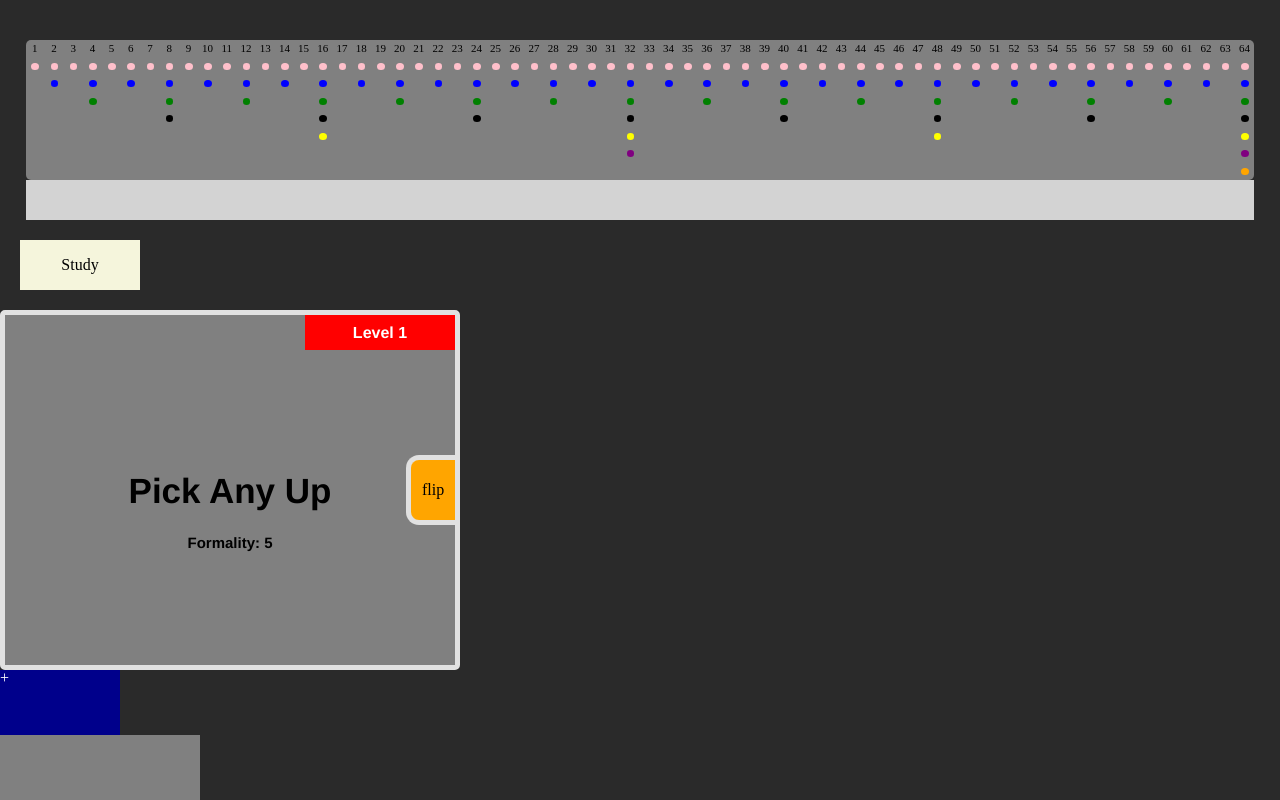
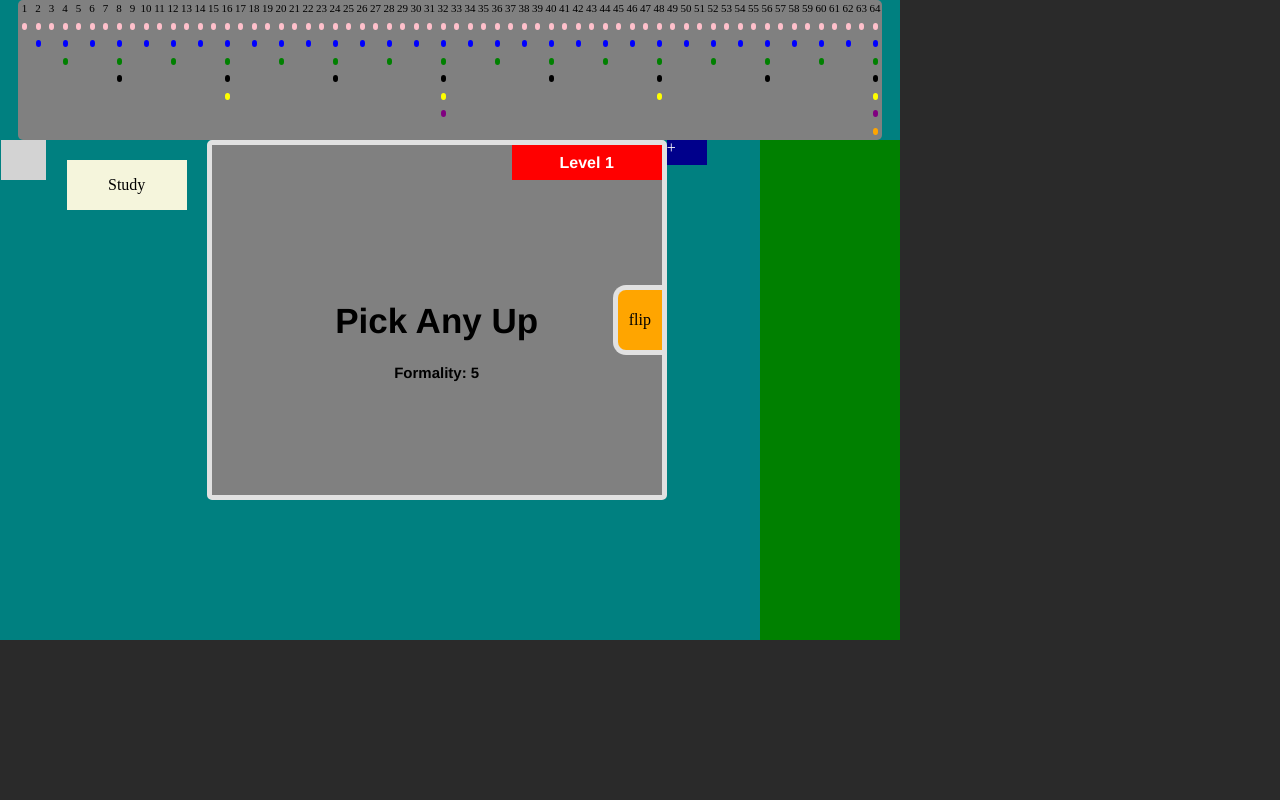
Before and after one commit to emersonscheffer/character, a React (Create React App) app in the folder client/: page / in a window 1280 px wide. Shown: the top 800 px of the page. Built offline with nearby package versions, Linux system fonts and the light colour scheme.

Commit message:
layout changes

```diff
--- a/client/src/components/leitnerComponents/LeitnerAddCardButton.jsx
+++ b/client/src/components/leitnerComponents/LeitnerAddCardButton.jsx
@@ -6,8 +6,8 @@ const LeitnerAddCardButton = ({ openCloseModal, displayBtn }) => {
       onClick={openCloseModal}
       style={{
         display: displayBtn ? "none" : "block",
-        width: "120px",
-        height: "65px",
+        width: "40px",
+        height: "25px",
         backgroundColor: "darkblue",
         color: "white",
       }}
--- a/client/src/components/leitnerComponents/LeitnerCardsList.jsx
+++ b/client/src/components/leitnerComponents/LeitnerCardsList.jsx
@@ -20,7 +20,14 @@ const LeitnerCardList = ({ cardList }) => {
   };
 
   return (
-    <div style={{ backgroundColor: "gray", width: "200px", height: "500px" }}>
+    <div
+      style={{
+        backgroundColor: "green",
+        width: "100%",
+        height: "500px",
+        gridColumn: "6/9",
+      }}
+    >
       {renderCards()}
     </div>
   );
--- a/client/src/components/leitnerComponents/LeitnerTimeLine.jsx
+++ b/client/src/components/leitnerComponents/LeitnerTimeLine.jsx
@@ -65,11 +65,15 @@ const LeitnerTimeLine = ({ leitnerDay }) => {
         backgroundColor: "grey",
         width: "96%",
         height: "140px",
+        gridColumn: "1/9",
         display: "grid",
-        margin: "0 auto",
+        //marginLeft: "3%",
+        //margin: "0 auto",
         borderRadius: "5px",
         gridTemplateColumns: "repeat(64, 1fr)",
         gridTemplateRows: "repeat(8, 1fr)",
+        alignSelf:"center",
+        justifySelf: "center"
       }}
     >
       {timeLineNumbers()}
--- a/client/src/views/LeitnerBox.jsx
+++ b/client/src/views/LeitnerBox.jsx
@@ -137,7 +137,16 @@ const LeitnerBox = () => {
   };
 
   return (
-    <div style={{ marginTop: "40px" }}>
+    <div style={{
+
+      //marginTop: "40px"
+      display: "grid",
+
+      gridTemplateColumns: "repeat(8, 1fr)",
+      width: "900px",
+
+      backgroundColor: "teal"
+    }}>
       <LeitnerAddCardModal
         displayModal={displayModal}
         openCloseModal={() => openCloseModal()}
```
Also changed, not shown: 1 other file (tests, documents, lock files or other folders).
